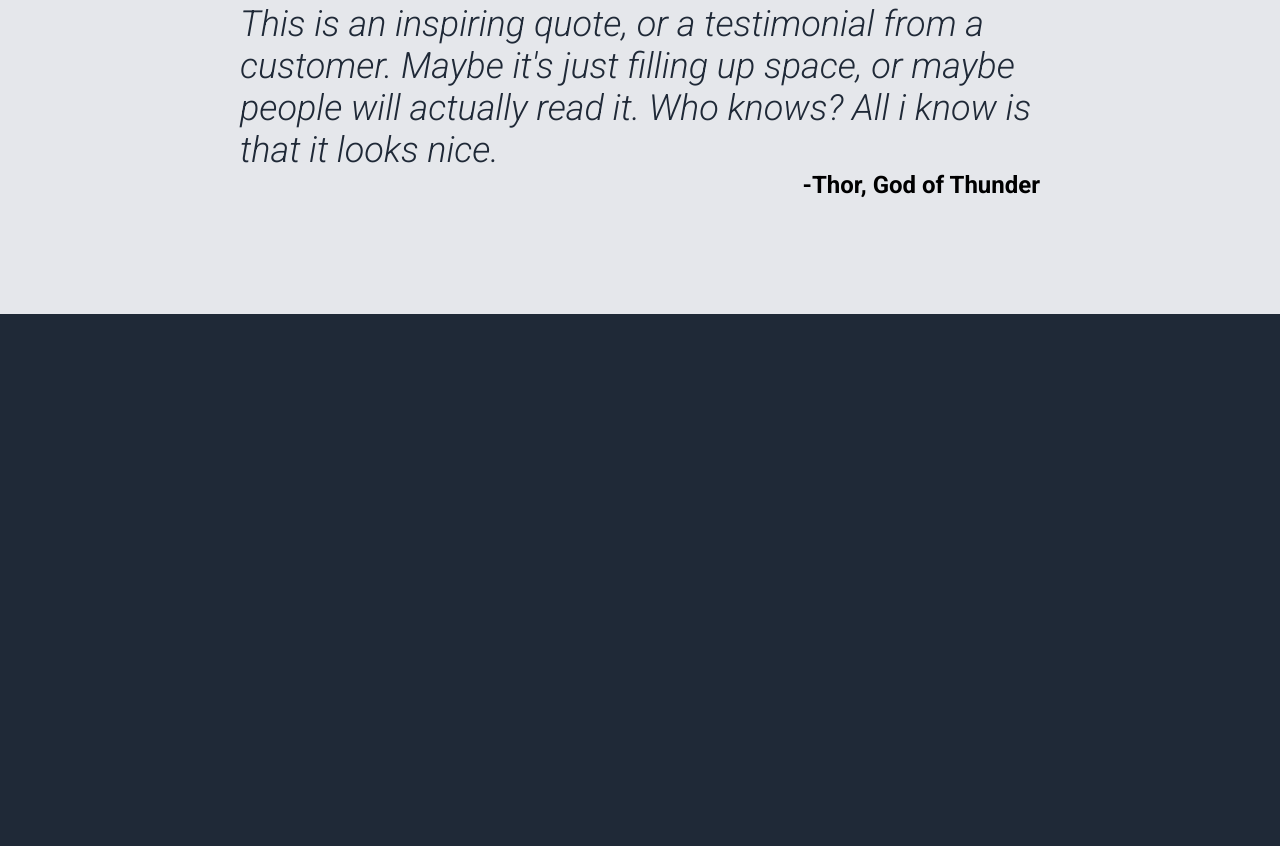
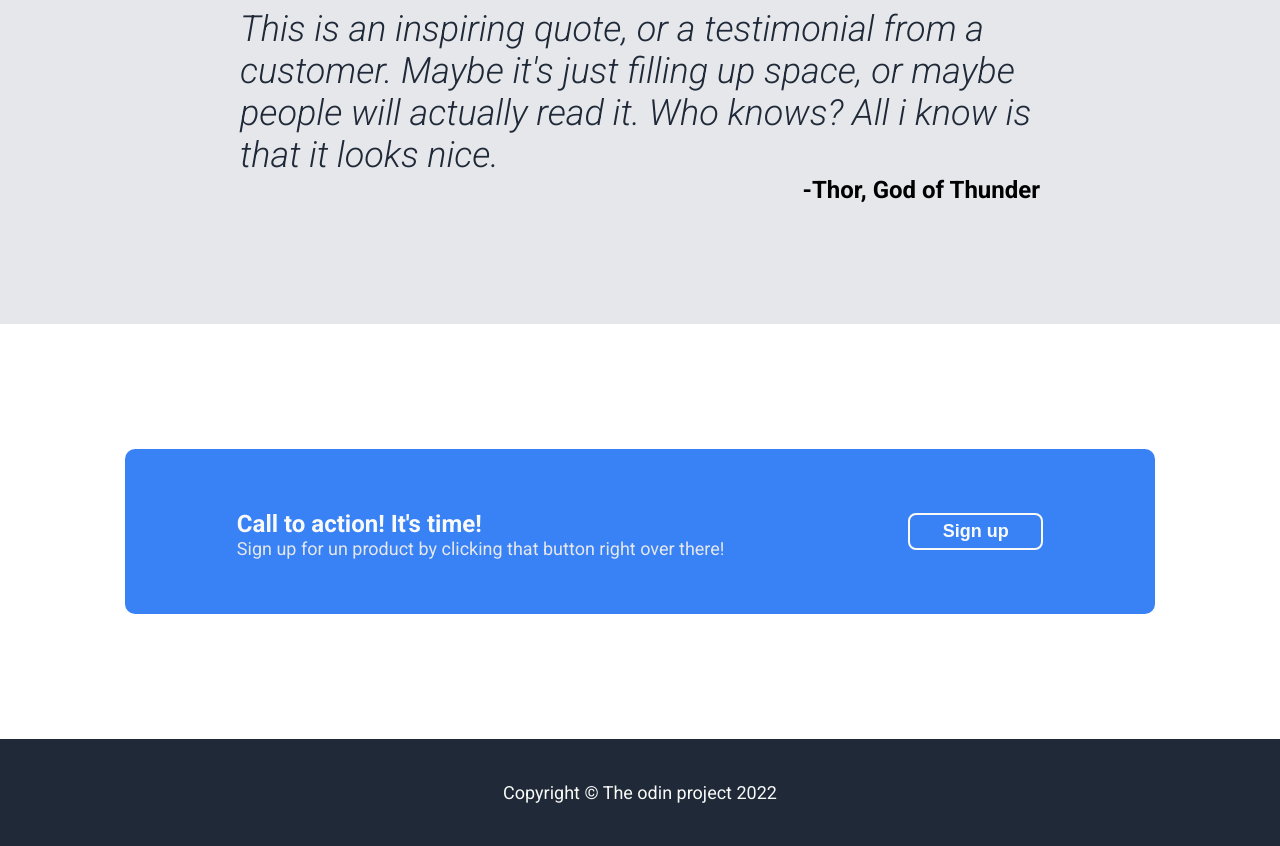
Before and after one commit to guilleondik/my-first-landing-page, a plain HTML site: page index.html in a window 1280 px wide. Shown: the part 1252-2098 px from the top of the page. Before the commit the page ends 1566 px from the top, so only its background shows below. Drawn offline with Linux system fonts and the light colour scheme.

Commit message:
Pagina casi terminada
Me falta corregir la alineacion del header con la seccion uno.

```diff
--- a/index.html
+++ b/index.html
@@ -56,5 +56,21 @@
             </div>
         </div>
 
+        <div class="four">
+            <div class="call">
+                <div class="time">
+                    <p class="action">Call to action! It's time!</p>
+                    <p class="sub-action">Sign up for un product by clicking that button right over there!</p>
+                </div>
+                <div class="there">
+                    <button class="otro">Sign up</button>
+                </div>
+            </div>
+        </div>
+
+        <div class="footer">
+            <p class="copy">Copyright © The odin project 2022</p>
+        </div>
+
     </body>
 </html>
--- a/style.css
+++ b/style.css
@@ -71,7 +71,7 @@ a:hover {
     color: #f9faf8;
     background-color: #3882f6;
     border: none;
-    font-weight: bold;
+    font-weight: 700;
     border-radius: 5px;
     padding: 8px 32px;
     margin-top: 8px;
@@ -139,5 +139,57 @@ a:hover {
     display: flex;
     justify-content: center;
     background-color: #e5e7eb;
-    padding: 115px;
+    padding: 120px;
 }
+
+.four {
+    background-color: white;
+    display: flex;
+    justify-content: center;
+    align-items: center;
+    padding: 125px;
+}
+
+.call {
+    background-color: #3882f6;
+    width: 1050px;
+    height: 125px;
+    border-radius: 10px;
+    padding: 20px;
+    display: flex;
+    justify-content: space-around;
+    align-items: center;
+}
+
+.action {
+    color: #f9faf8;
+    font-size: 24px;
+    font-weight: 700;
+    margin-bottom: 0%;
+}
+
+.sub-action {
+    color: #e5e7eb;
+    font-size: 18px;
+    margin-top: 0%;
+}
+
+.otro {
+    font-size: 18px;
+    font-weight: 700;
+    color: #f9faf8;
+    background-color: #3882f6;
+    border: 2px solid #f9faf8;
+    border-radius: 8px;
+    padding: 6px;
+    width: 135px;
+}
+
+.footer {
+    display: flex;
+    justify-content: center;
+    align-items: center;
+    color: #f9faf8;
+    padding: 25px;
+    font-size: 18px;
+}
```
